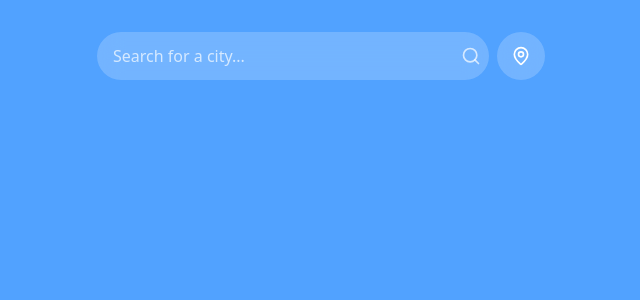
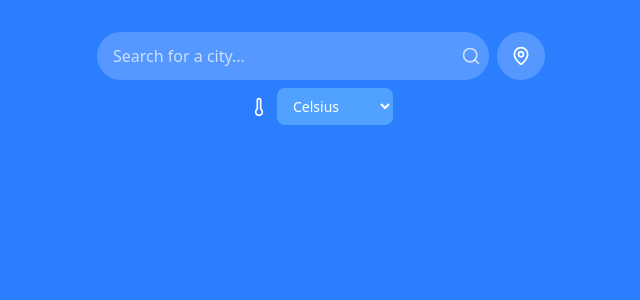
Before and after one commit to nvtai24/weather-app, a React (Vite) app: page / in a window 1280 px wide. Shown: the top 300 px of the page, without its empty margins (319-959 px from the left). Built offline with nearby package versions, Linux system fonts and the light colour scheme.

Commit message:
feat: extension

```diff
--- a/src/App.tsx
+++ b/src/App.tsx
@@ -1,23 +1,31 @@
+import { useState } from "react";
 import "./App.css";
+import Extension from "./components/Extension";
 import SearchBar from "./components/SearchBar";
+import type { TemperatureUnit } from "./types/Weather";
 
 function App() {
+  const [unit, setUnit] = useState<TemperatureUnit>("celsius");
+
   function handleSearch(city: string): void {
     throw new Error("Function not implemented.");
   }
 
-  function handleLocationRequest(): void {
-    throw new Error("Function not implemented.");
+  function handleUnitChange(unit: TemperatureUnit): void {
+    setUnit(unit);
+    console.log(`Unit changed to: ${unit}`);
   }
 
   return (
     <>
-      <div className="bg-blue-400 h-screen py-8">
+      <div className="bg-blue-500 h-screen py-8">
         <SearchBar
           onSearch={handleSearch}
           onLocationRequest={() => {}}
           isLoading={false}
         />
+
+        <Extension unit={unit} onUnitChange={handleUnitChange} />
       </div>
     </>
   );
--- /dev/null
+++ b/src/components/Extension.tsx
@@ -0,0 +1,34 @@
+import { motion } from "framer-motion";
+import { Thermometer } from "lucide-react";
+import type { FC } from "react";
+import type { TemperatureUnit } from "../types/Weather";
+
+interface ExtensionProps {
+  unit: TemperatureUnit;
+  onUnitChange: (unit: TemperatureUnit) => void;
+}
+
+const Extension: FC<ExtensionProps> = ({ unit, onUnitChange }) => {
+  return (
+    <motion.div
+      initial={{ opacity: 0, y: -20 }}
+      animate={{ opacity: 1, y: 0 }}
+      transition={{ duration: 0.5 }}
+      className="flex items-center justify-center gap-2"
+    >
+      <Thermometer className="w-5 h-5 text-white" />
+      <select
+        value={unit}
+        onChange={(e) => onUnitChange(e.target.value as TemperatureUnit)}
+        className="bg-blue-400 backdrop-blur-md text-white rounded-lg px-3 py-2 text-sm outline-none cursor-po"
+      >
+        <option value="celsius" className="">
+          Celsius
+        </option>
+        <option value="fahrenheit">Fahrenheit</option>
+      </select>
+    </motion.div>
+  );
+};
+
+export default Extension;
--- a/src/components/SearchBar.tsx
+++ b/src/components/SearchBar.tsx
@@ -22,18 +22,13 @@ const SearchBar: FC<SearchBarProps> = ({
     }
   };
 
-  const handleLocationRequest = () => {
-    setQuery("");
-    onLocationRequest();
-  };
-
   return (
     <>
       <motion.div
         initial={{ opacity: 0, y: -20 }}
         animate={{ opacity: 1, y: 0 }}
         transition={{ duration: 0.5 }}
-        className="w-full max-w-md mx-auto flex gap-2"
+        className="w-full max-w-md mx-auto flex gap-2 mb-2"
       >
         <form onSubmit={handleSubmit} className="flex-1 relative">
           <input
--- a/src/types/Weather.ts
+++ b/src/types/Weather.ts
@@ -60,4 +60,4 @@ export interface WeatherForecast {
   }[]; // array of forecast data
 }
 
-export type TemperatureUnit = "Celsius" | "Fahrenheit";
+export type TemperatureUnit = "celsius" | "fahrenheit";
```
Also changed, not shown: tsconfig.app.json (+8 -4 lines), src/assets/background.jpg (added).
